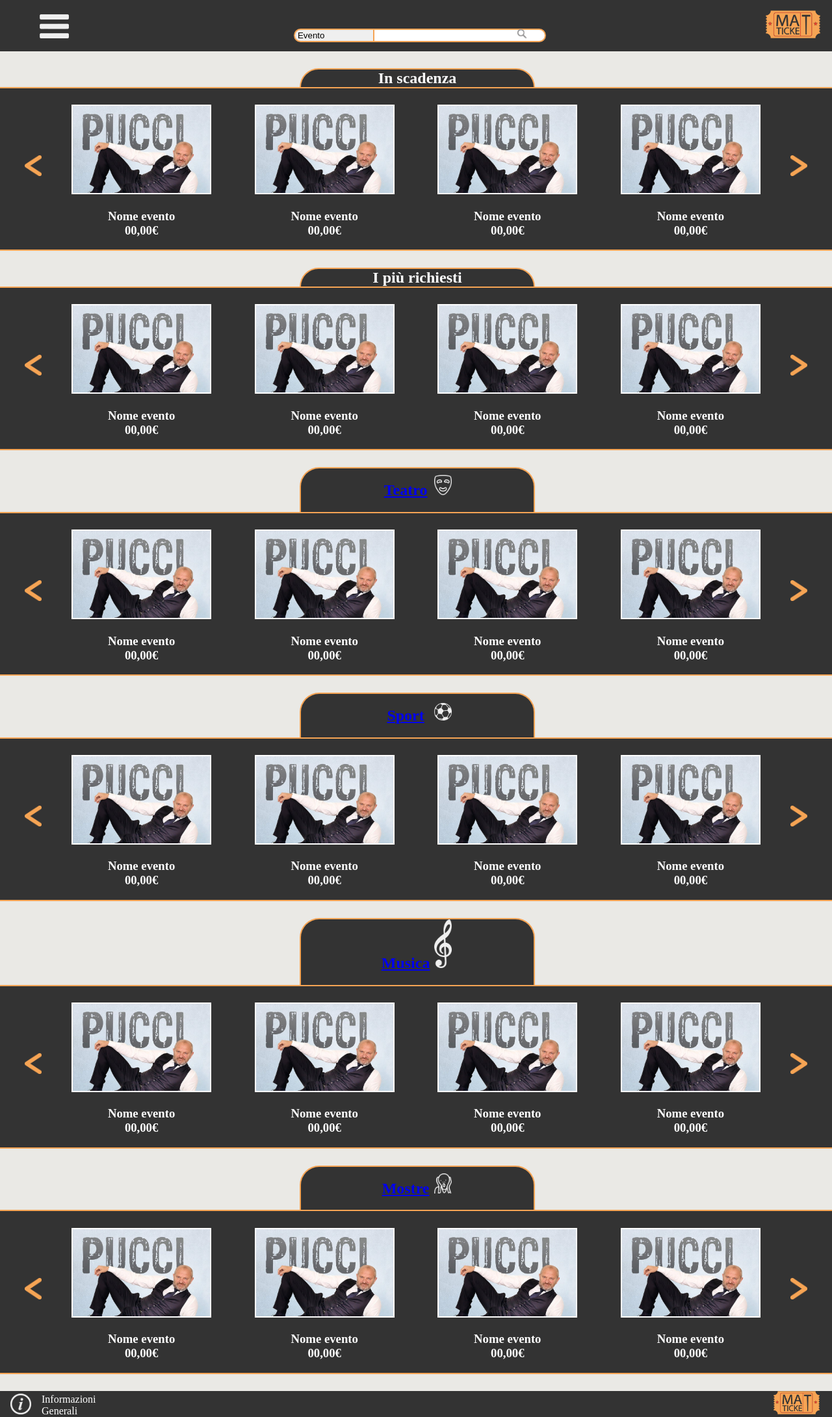
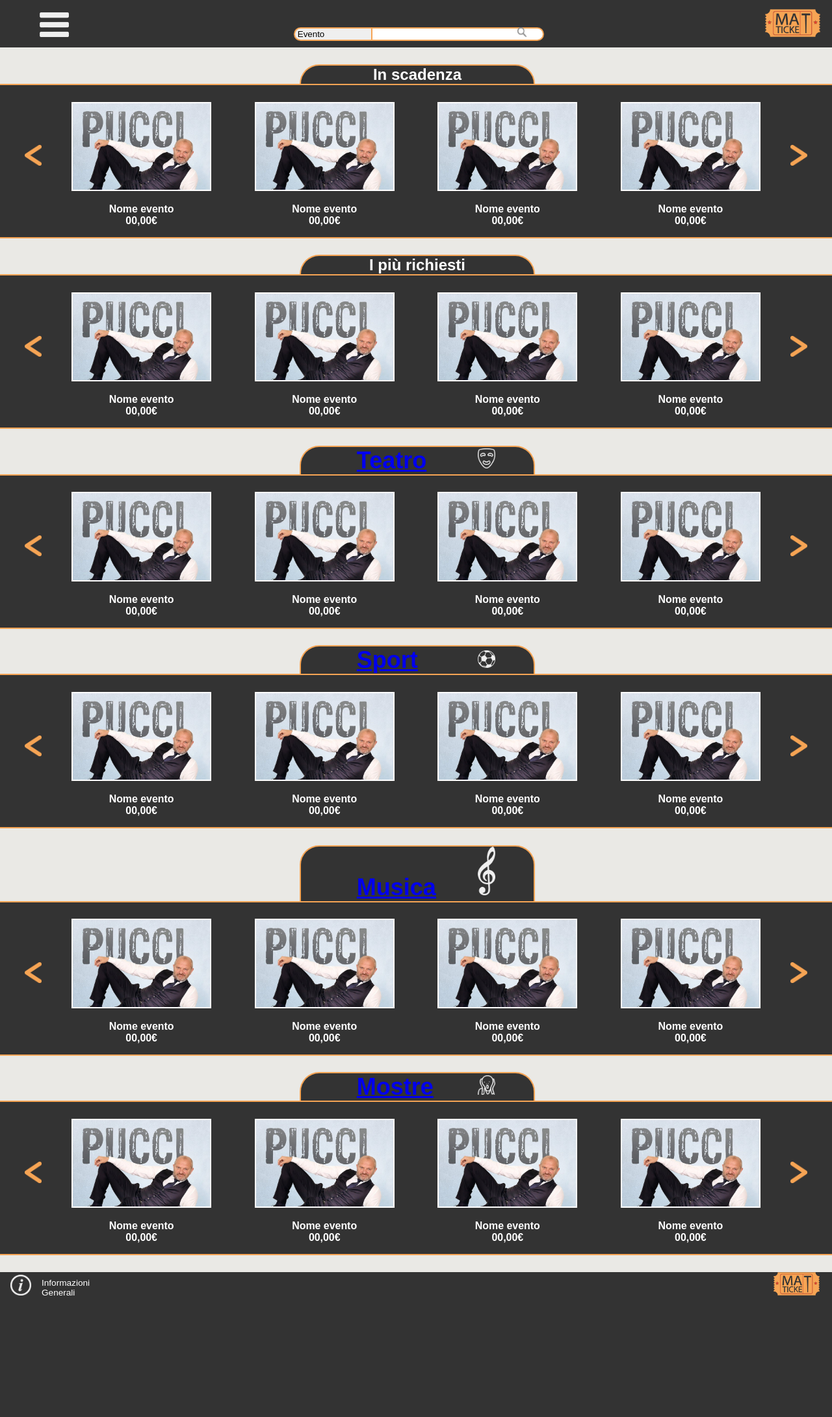
Before and after one commit to andreatassani/matticket, a PHP site: page /home.html in a window 1280 px wide. Shown: the whole page at 65% size. After the commit the page ends 1994 px from the top, so only its background shows below. Run offline with PHP 8.4, Linux system fonts and the light colour scheme.

Commit message:
-home- improved

```diff
--- a/programmazione/html/css/home.css
+++ b/programmazione/html/css/home.css
@@ -1,6 +1,7 @@
 body {
     background-color: rgb(234,233, 229);
     margin: 0;
+
 }
 
 header, div h2, div img, div ul, footer {
@@ -17,6 +18,8 @@ fieldset {
 header {
     margin-bottom:2%;
     height: 1%;
+    font-family: Arial, Helvetica, sans-serif;
+    font-size: 85%;
 }
 
 header ul {
@@ -46,47 +49,6 @@ header ul {
     width:30%;
     height: 40%;
 }
-
-/*#Cerca, #Evento, #Lente{
-    background-color : white;
-}
-
-#Evento {
-    border: 2px solid rgb(246, 164, 84);
-    border-top-left-radius: 30px;
-    border-bottom-left-radius:30px;
-    margin: 0px 2px;
-    padding: 5.6px 15px 10px;
-}
-
-#Cerca {
-    border-top: 2px solid rgb(246, 164, 84);
-    border-bottom: 2px solid rgb(246, 164, 84);
-}
-
-#Lente{
-    border-top: 2px solid rgb(246, 164, 84);
-    border-bottom: 2px solid rgb(246, 164, 84);
-    border-right: 2px solid rgb(246, 164, 84);
-    border-top-right-radius: 30px;
-    border-bottom-right-radius:30px;
-}
-
-#Lente img {
-    padding-left: 50%;
-    text-align: left;
-    height : 25%;
-    width : 25%;
-}
-
-#Cerca h1, #Evento h1 {
-    color : rgb(112,112,112);
-    margin: 1px;
-}
-
-#Evento h1 {
-    color:  rgb(246, 164, 84);
-}*/
 
 select {
     border: 2px solid rgb(246, 164, 84);
@@ -164,6 +126,8 @@ ul li{
     border-bottom: 2px solid rgb(246, 164, 84);
     margin-bottom:2%;
     text-align: center;
+    font-family: Arial, Helvetica, sans-serif;
+    font-size: 85%;
 }
 
 #intestazione {
@@ -176,13 +140,23 @@ ul li{
     border-left: 2px solid rgb(246, 164, 84);
     border-top-left-radius: 30px;
     border-top-right-radius:30px;
+    font-family: Arial, Helvetica, sans-serif;
+    font-size: 150%;
 }
 
+#intestazione h2 {
+    margin: 0 0 0 0;
+}
 
 #logoSubCat {
     width: 10%;
     height: 10%;
-    padding:0 0 0 0;
+    padding:0 20% 0 0;
+}
+
+#logoSubCat img {
+    text-align: right;
+    margin-left: 300%;
 }
 
 #Lente {
@@ -212,6 +186,8 @@ footer {
     color:white;
     height: 2%;
     width: 100%;
+    font-family: Arial, Helvetica, sans-serif;
+    font-size: 85%;
 }
 
 
```
